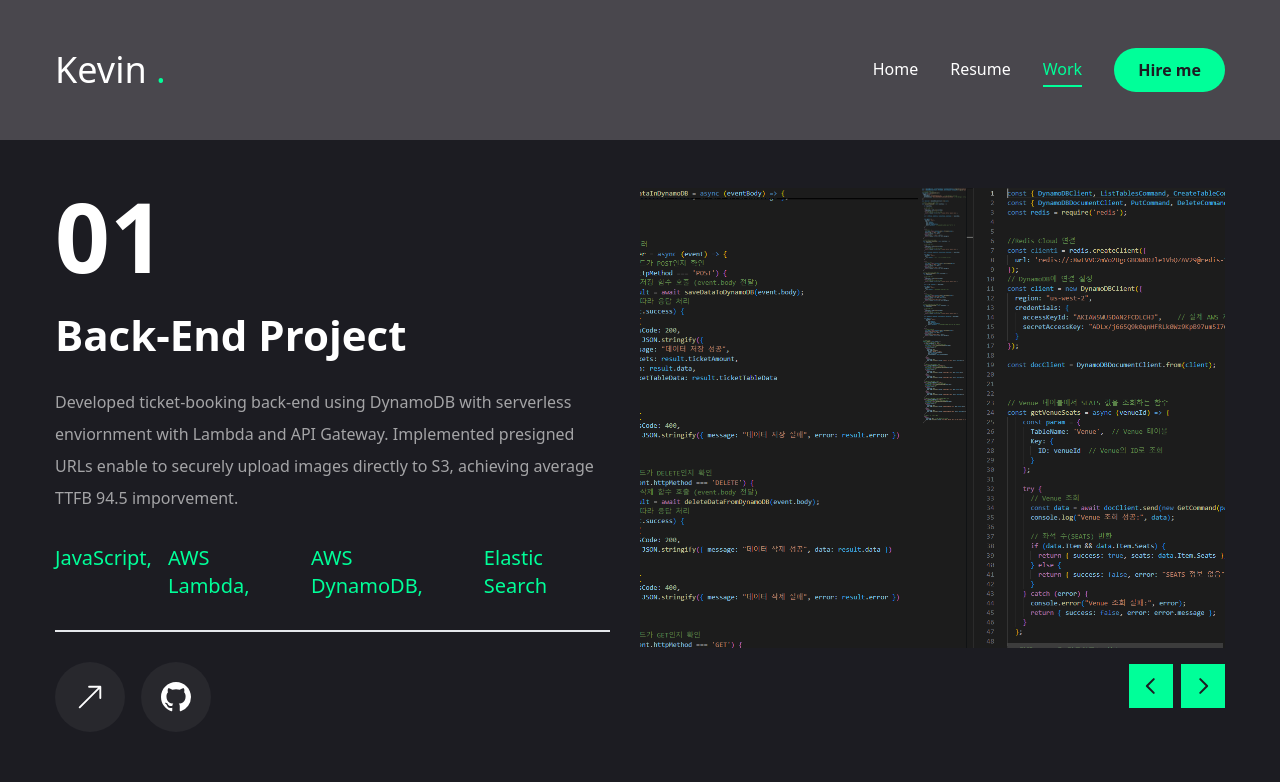
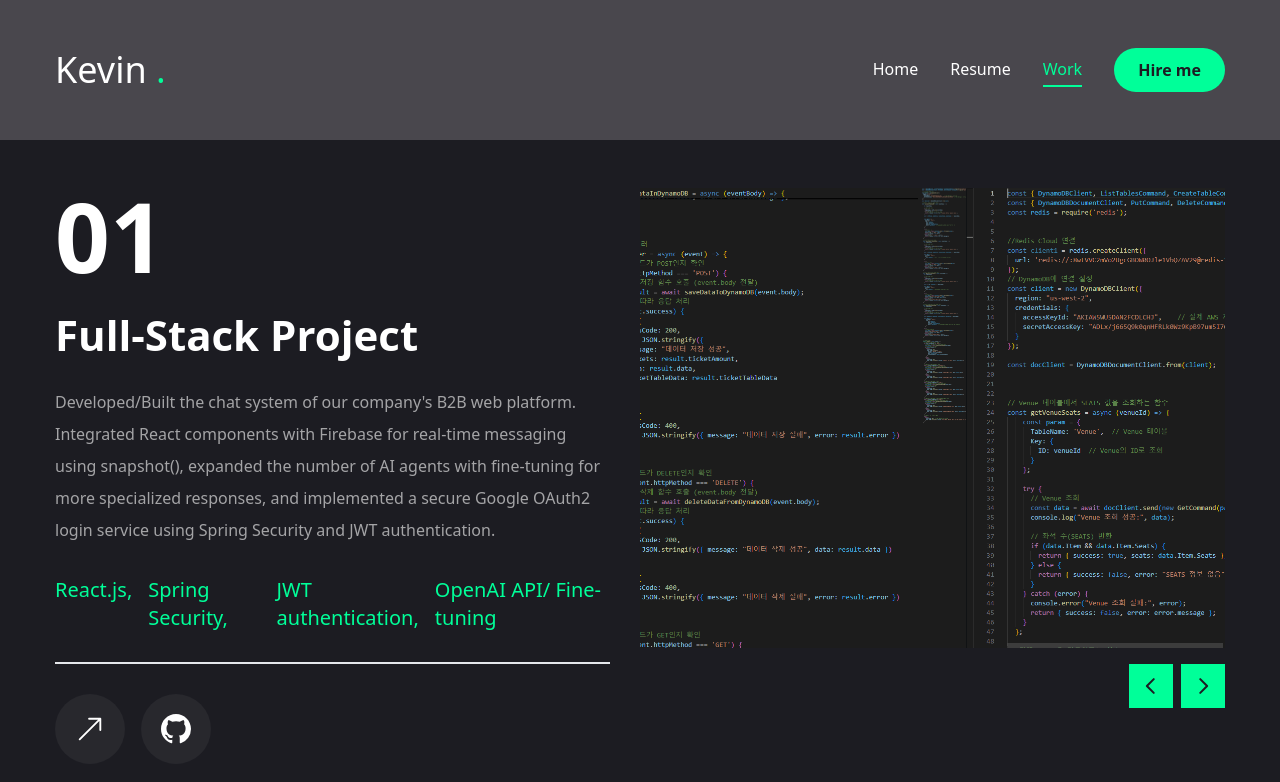
Before and after one commit to kevinlee1989/Portfolio, a Next.js app: page /work in a window 1280 px wide. Shown: the top 782 px of the page. Built offline with nearby package versions, Linux system fonts and the light colour scheme.

Commit message:
for 2026 sum internship

```diff
--- a/app/resume/page.jsx
+++ b/app/resume/page.jsx
@@ -50,6 +50,11 @@ const experience = {
   title: "My experience",
   description: "My overall experience focused on learning and creating scalable, reliable, and efficient software applications for real-world.",
   items: [
+    {
+      community: "The GYB",
+      position: "Full-stack Developer",
+      duration: "2025",
+    },
     {
       community: "Reality Lab AI",
       position: "Software Developer",
--- a/app/work/page.jsx
+++ b/app/work/page.jsx
@@ -23,8 +23,23 @@ import WorkSliderBtns from "@/components/ui/WorkSliderBtns";
 const projects = [
   {
     num: "01",
+    category: "Full-stack",
+    title: "project 01",
+    description: "Developed/Built the chat system of our company's B2B web platform. Integrated React components with Firebase for real-time messaging using snapshot(), expanded the number of AI agents with fine-tuning for more specialized responses, and implemented a secure Google OAuth2 login service using Spring Security and JWT authentication.",
+    stack: [
+      { name: "React.js" },
+      { name: "Spring Security" },
+      { name: "JWT authentication" },
+      { name: "OpenAI API/ Fine-tuning" },
+    ],
+    image: "/backend.png",
+    live: "",
+    github: "https://github.com/kevinlee1989/businesshelperapp",
+  },
+  {
+    num: "02",
     category: "back-end",
-    title: "project 01",
+    title: "project 02",
     description: "Developed ticket-booking back-end using DynamoDB with serverless enviornment with Lambda and API Gateway. Implemented presigned URLs enable to securely upload images directly to S3, achieving average TTFB 94.5 imporvement.",
     stack: [
       { name: "JavaScript" },
@@ -37,9 +52,9 @@ const projects = [
     github: "https://github.com/kevinlee1989/Ticket",
   },
   {
-    num: "02",
+    num: "03",
     category: "AI Implementation Web",
-    title: "project 02",
+    title: "project 03",
     description: "Designed and implemented a AI model using cosine similarity. Utilized TF-IDF vectorization to manage and process over vast range of movies and unique text, using scikit-learn tools.",
     stack: [{ name: "Python" }, { name: "numpy" }, { name: "Scikit-learn" }, { name: "TMBD API" },],
     image: "/AIMoviePic.png",
@@ -47,9 +62,9 @@ const projects = [
     github: "https://github.com/kevinlee1989/AiMovieRec",
   },
   {
-    num: "03",
+    num: "04",
     category: "frontend",
-    title: "project 03",
+    title: "project 04",
     description: "Led a project to develop a comprehensive web application, integrating various features including chatbot service for imporvement in UI/UX.",
     stack: [{ name: "Html 5" }, { name: "Css 3" }, { name: "Javascript" }],
     image: "/frontend.png",
@@ -57,9 +72,9 @@ const projects = [
     github: "https://github.com/kevinlee1989/DrugHelpPage",
   },
   {
-    num: "04",
+    num: "05",
     category: "Fullstack",
-    title: "project 04",
+    title: "project 05",
     description: "Integrated with MongoDB and Firebase for seamless user resgistration service. Designed a real-time chat service using WebSockets, enabling user to have real-time communication.",
     stack: [{ name: "Java" }, { name: "node.js" }, { name: "Firebase" } , { name: "Express.js" }, { name: "WebSocket" }],
     image: "/LikeLion.png",
--- a/components/DownloadButton.jsx
+++ b/components/DownloadButton.jsx
@@ -7,7 +7,7 @@ import { FiDownload } from "react-icons/fi";
 const DownloadButton = () => {
   const handleDownload = async () => {
     try {
-      const response = await fetch("/AI_Kevin_Lee.pdf"); // 서버 PDF 경로
+      const response = await fetch("/kevin_Lee_Resume_2026.pdf"); // 서버 PDF 경로
       if (!response.ok) {
         throw new Error("Failed to fetch the CV file.");
       }
```
Also changed, not shown: 1 other file (tests, documents, lock files or other folders).
